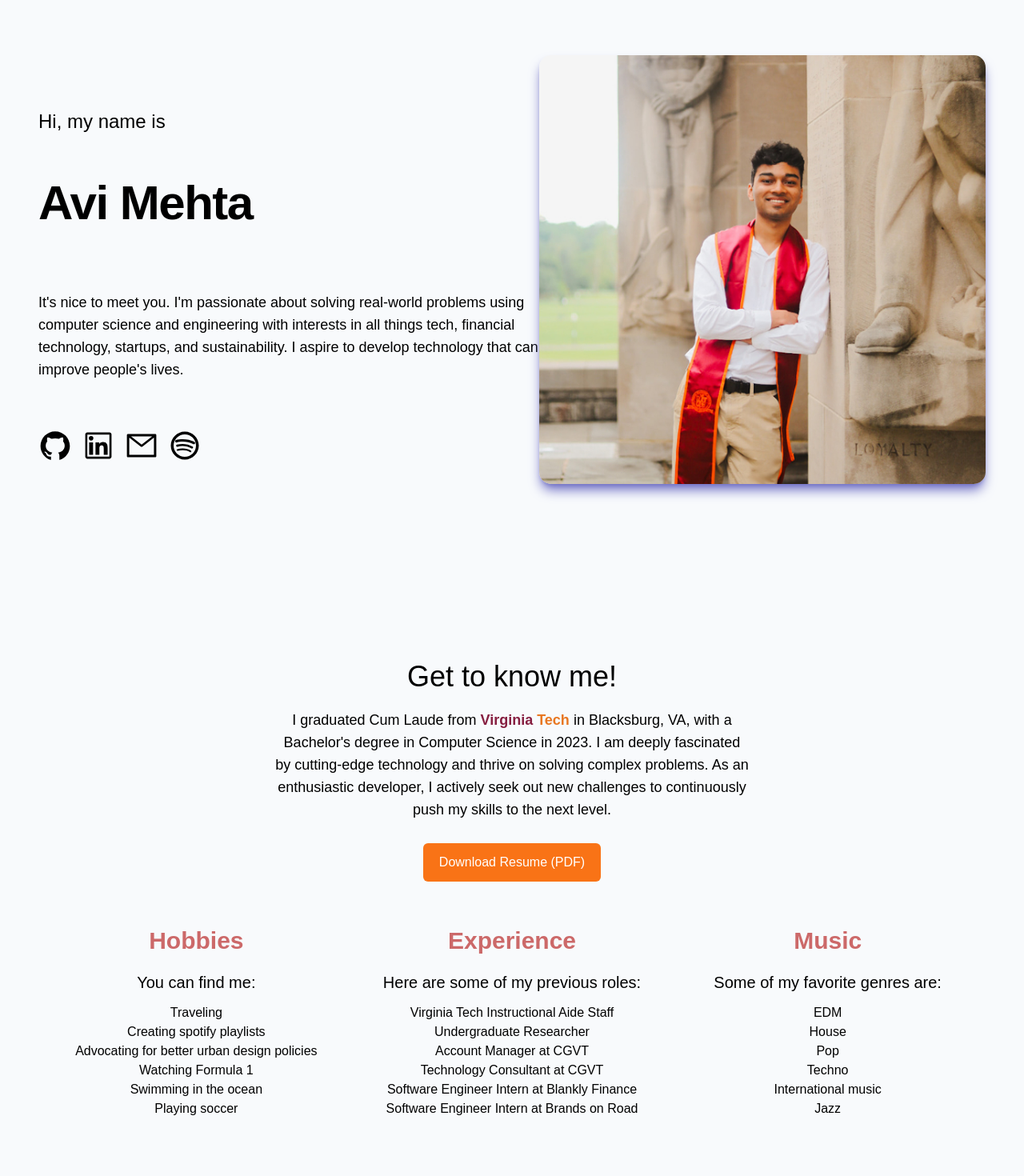
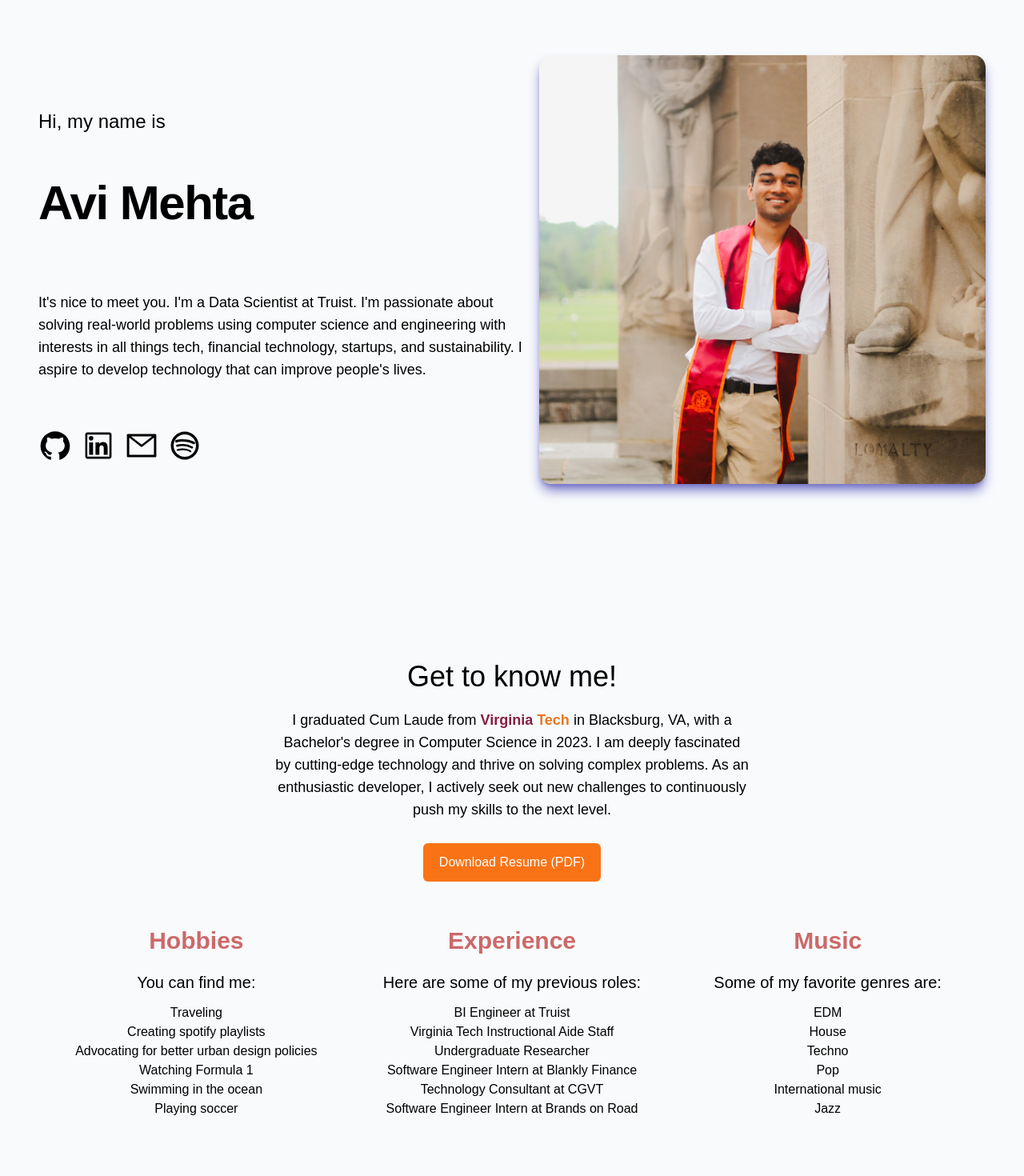
Before and after one commit to mehta-avi/avimehta.netlify.app, a React (Create React App) app: page / in a window 1280 px wide. Shown: the top 1470 px of the page at 80% size. Built offline with nearby package versions, Linux system fonts and the light colour scheme.

Commit message:
updates to website

```diff
--- a/package.json
+++ b/package.json
@@ -6,6 +6,7 @@
     "@testing-library/jest-dom": "^5.16.5",
     "@testing-library/react": "^13.4.0",
     "@testing-library/user-event": "^13.5.0",
+    "caniuse-lite": "^1.0.30001614",
     "react": "^18.2.0",
     "react-dom": "^18.2.0",
     "react-emoji-render": "^2.0.1",
--- a/src/About.js
+++ b/src/About.js
@@ -25,7 +25,7 @@
             <h2 className="text-4xl font-bold tracking-tight pb-10 text-black sm:text-6xl text-left">Avi Mehta</h2>
             <div className="max-w-2xl">
               <p className="text-black mt-10 pb-10 text-lg text-left">
-                  It's nice to meet you. I'm passionate about solving real-world problems using computer science and engineering with interests in all things tech, financial technology, startups, and sustainability. I aspire to develop technology that can improve people's lives.
+                  It's nice to meet you. I'm a Data Scientist at Truist. I'm passionate about solving real-world problems using computer science and engineering with interests in all things tech, financial technology, startups, and sustainability. I aspire to develop technology that can improve people's lives.
               </p>
             </div>
             <div className='flex max-w-xs mt-5 space-x-3 text-black pb-10'>
@@ -86,11 +86,11 @@
               <h1 className="text-3xl font-bold text-[#cc6969] pb-5">Experience</h1>
               <p className="text-black font-rubik-300 text-xl pb-3">Here are some of my previous roles:</p>
               <ul className="text-black">
+                <li>BI Engineer at Truist</li>
                 <li>Virginia Tech Instructional Aide Staff</li>
                 <li>Undergraduate Researcher</li>
-                <li>Account Manager at CGVT</li>
+                <li>Software Engineer Intern at Blankly Finance</li>
                 <li>Technology Consultant at CGVT</li>
-                <li>Software Engineer Intern at Blankly Finance</li>
                 <li>Software Engineer Intern at Brands on Road</li>
               </ul>
             </div>
@@ -100,8 +100,8 @@
               <ul className="text-black">
                 <li>EDM</li>
                 <li>House</li>
+                <li>Techno</li>
                 <li>Pop</li>
-                <li>Techno</li>
                 <li>International music</li>
                 <li>Jazz</li>
               </ul>
```
Also changed, not shown: 2 other files (tests, documents, lock files or other folders).
